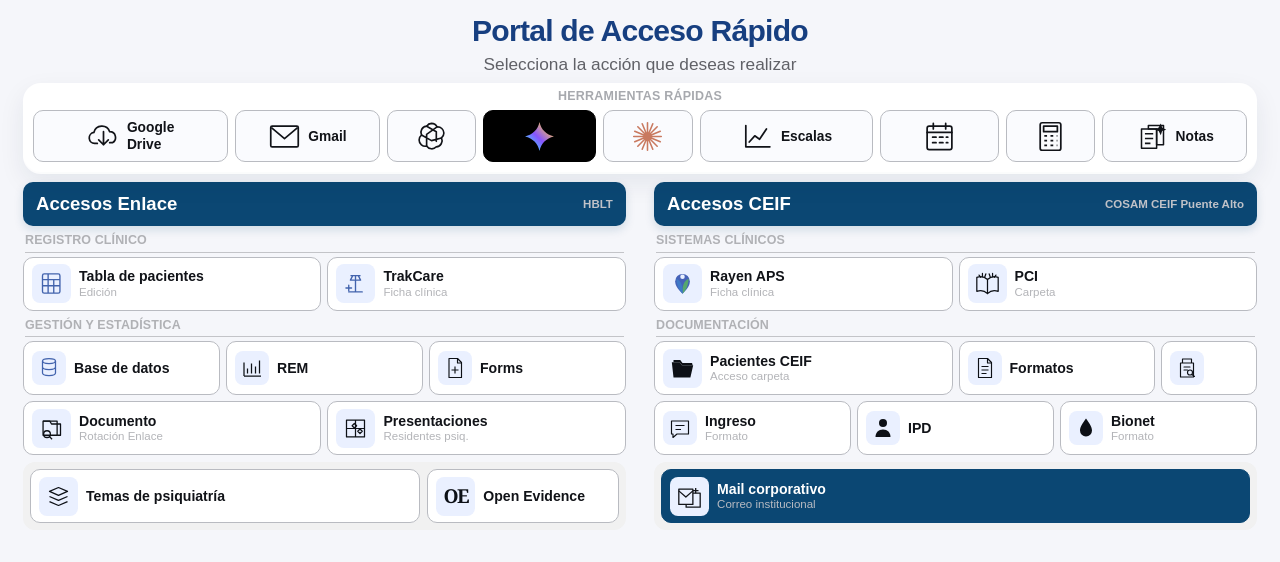
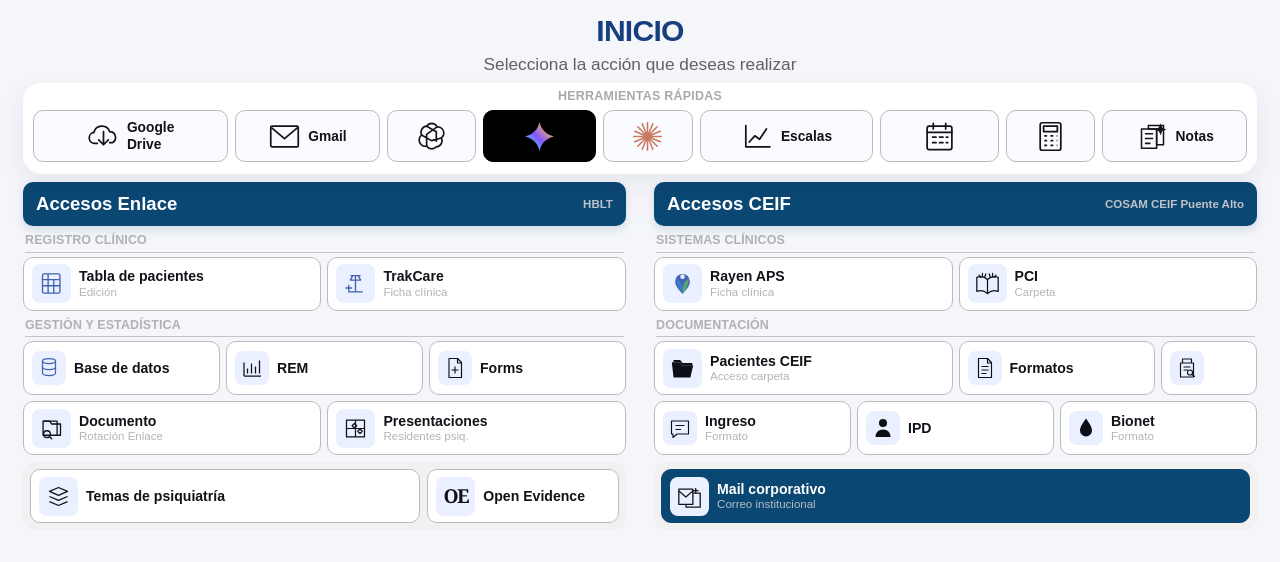
Before and after one commit to patriciocerdag-ctrl/psiquiatra, a plain HTML site: page index.html in a window 1280 px wide. Drawn offline with Linux system fonts and the light colour scheme.

Commit message:
index.html

```diff
--- a/index.html
+++ b/index.html
@@ -642,7 +642,7 @@
 <body>
   <main class="page">
     <header class="hero">
-      <h1>Portal de Acceso Rápido</h1>
+      <h1>INICIO</h1>
       <p>Selecciona la acción que deseas realizar</p>
     </header>
 
```
